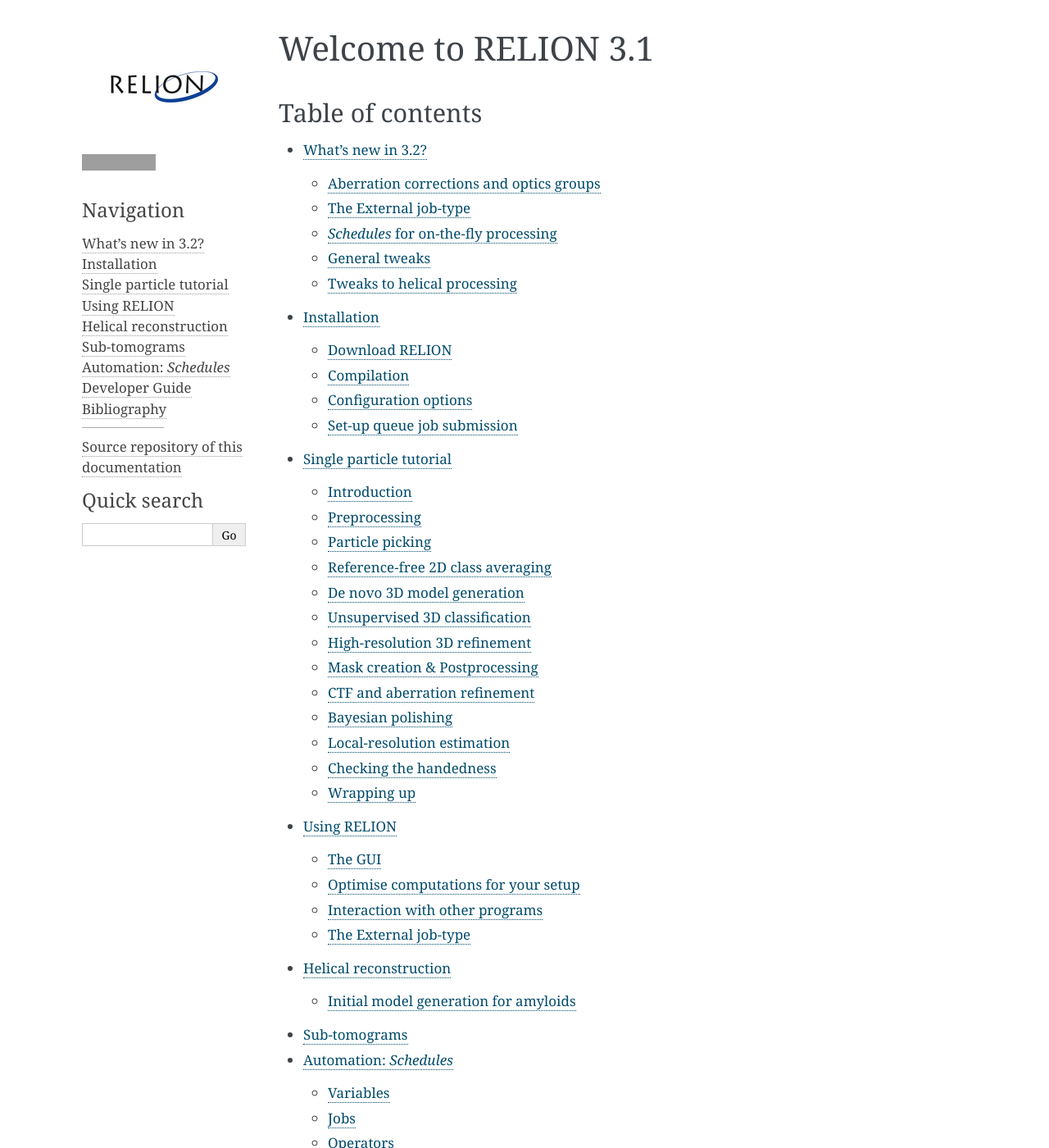
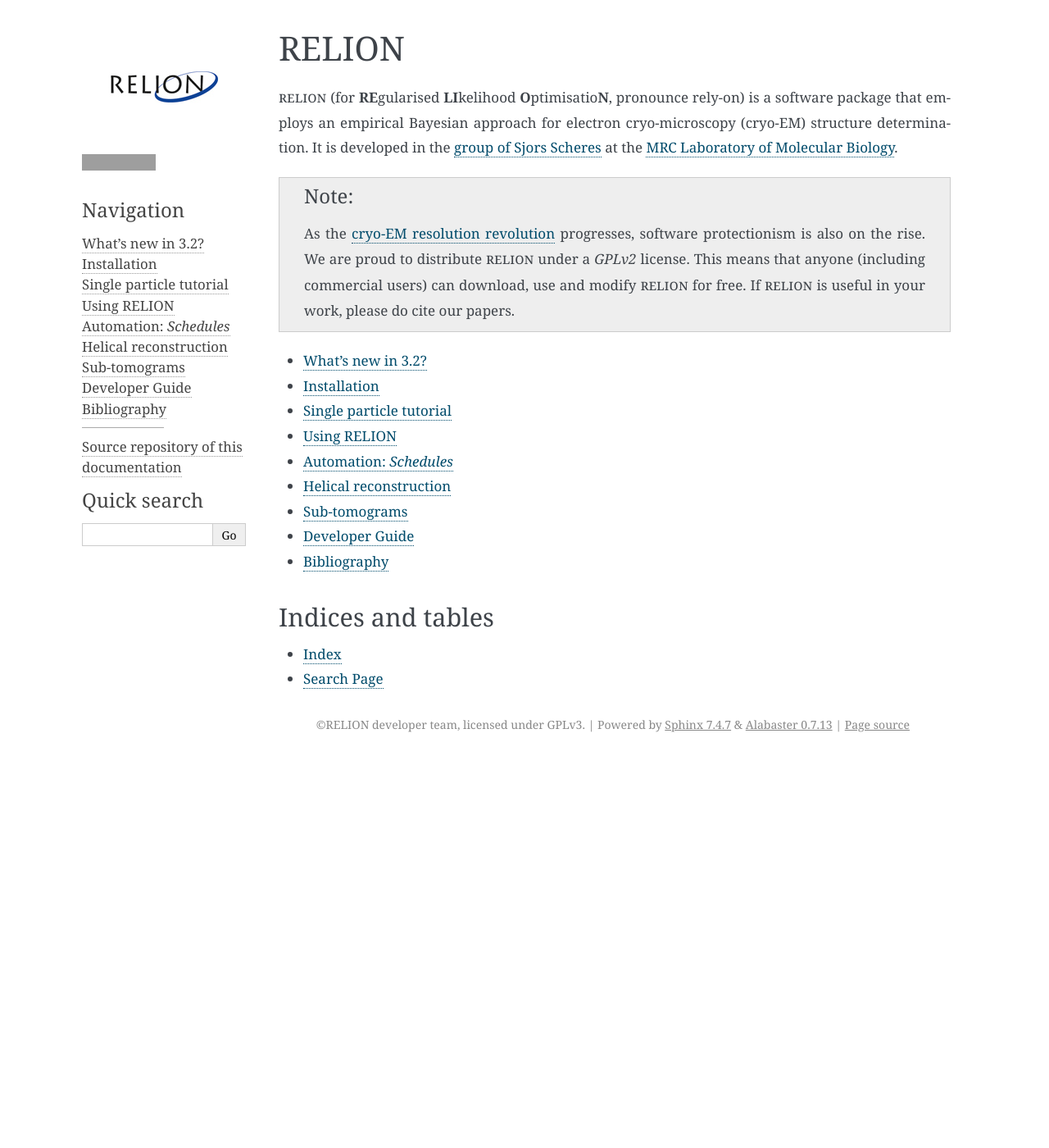
Before and after one commit to 3dem/relion-documents, a Sphinx documentation site: the page built from source/index.rst, in a window 1280 px wide and 1400 px high. Shown: the whole window at 82% size. Built offline with Sphinx 7.4.7, drawn with Linux system fonts in a browser that asks for light colours; pages that are not in the unit, such as notebooks, are missing from menus; some of the changed text lies outside the part shown; grey boxes are pictures that could not be loaded.

Commit message:
made more similar to wiki, but removed some old stuff

```diff
--- a/source/index.rst
+++ b/source/index.rst
@@ -1,20 +1,28 @@
-Welcome to RELION 3.1
-=====================
+RELION
+======
 
-Table of contents
------------------
+|RELION| (for **RE**\ gularised **LI**\ kelihood **O**\ ptimisatio\ **N**\ , pronounce rely-on) is a software package that employs an empirical Bayesian approach for electron cryo-microscopy (cryo-EM) structure determination.
+It is developed in the `group of Sjors Scheres <https://www2.mrc-lmb.cam.ac.uk/groups/scheres/>`_ at the `MRC Laboratory of Molecular Biology <https://www2.mrc-lmb.cam.ac.uk>`_.
+
+.. note::
+
+     As the `cryo-EM resolution revolution <https://science.sciencemag.org/content/343/6178/1443.summary>`_ progresses, software protectionism is also on the rise.
+     We are proud to distribute |RELION| under a *GPLv2* license.
+     This means that anyone (including commercial users) can download, use and modify |RELION| for free.
+     If |RELION| is useful in your work, please do cite our papers.
+
 
 .. toctree::
-   :maxdepth: 2
+   :maxdepth: 1
 
    Whats-new
    Installation
    Conventions
    Tutorial/index
    Using-RELION
+   Schedules
    Helix
    Subtomogram
-   Schedules
    DeveloperGuide
    Bibliography
 
```
